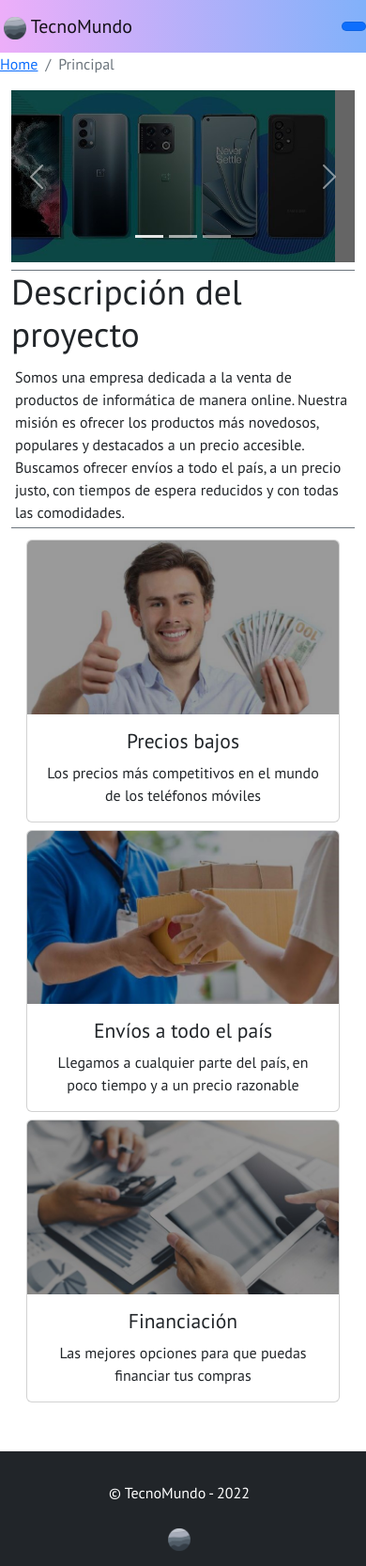
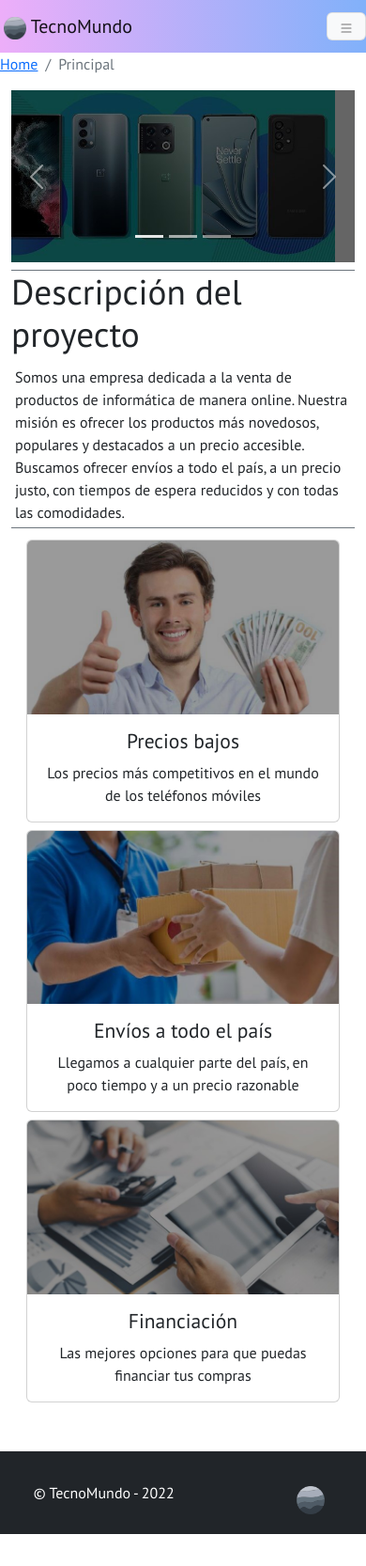
Before and after one commit to toviazs/progweb, a plain HTML site: page Principal/index.html in a window 390 px wide. Shown: the whole page at 94% size. After the commit the page ends 1632 px from the top, so only its background shows below. Drawn offline with nearby package versions, Linux system fonts and the light colour scheme.

Commit message:
Correción de footer y quienesSomos.html

```diff
--- a/Principal/index.html
+++ b/Principal/index.html
@@ -29,9 +29,14 @@
             <a class="navbar-brand ms-1" href="#">
                 <img src="recursos/logo.png" alt="Bootstrap" width="24" height="24"> TecnoMundo
             </a>
-            <button class="navbar-toggler d-lg-none bg-primary" type="button" data-bs-toggle="collapse"
+            <button class="navbar-toggler d-lg-none bg-light" type="button" data-bs-toggle="collapse"
                 data-bs-target="#collapsibleNavId" aria-controls="collapsibleNavId" aria-expanded="false"
                 aria-label="Toggle navigation">
+                <svg xmlns="http://www.w3.org/2000/svg" width="16" height="16" fill="currentColor" class="bi bi-list"
+                    viewBox="0 0 16 16">
+                    <path fill-rule="evenodd"
+                        d="M2.5 12a.5.5 0 0 1 .5-.5h10a.5.5 0 0 1 0 1H3a.5.5 0 0 1-.5-.5zm0-4a.5.5 0 0 1 .5-.5h10a.5.5 0 0 1 0 1H3a.5.5 0 0 1-.5-.5zm0-4a.5.5 0 0 1 .5-.5h10a.5.5 0 0 1 0 1H3a.5.5 0 0 1-.5-.5z" />
+                </svg>
             </button>
             <div class="collapse navbar-collapse" id="collapsibleNavId">
                 <ul class="navbar-nav ms-auto mt-lg-0">
@@ -52,7 +57,7 @@
 
     <main>
         <nav class="breadcrumb">
-            <a class="breadcrumb-item" href="#">Home</a>
+            <a class="breadcrumb-item" href="../Principal/index.html">Home</a>
             <span class="breadcrumb-item active" aria-current="page">Principal</span>
         </nav>
         <div class="container">
@@ -203,13 +208,13 @@
             </div>
         </div>
     </main>
-    <footer class="bg-dark py-3 row align-items-center">
+    <footer class="bg-dark py-3 row align-items-center w-100 m-0">
         <div class="row justify-content-center align-items-center g-2">
-            <div class="col-12">
-                <p class="text-white text-center text-sm-center">© TecnoMundo - 2022 </p>
+            <div class="col-5">
+                <p class="text-white text-start">© TecnoMundo - 2022 </p>
             </div>
-            <div class="col-12 text-center">
-                <img src="recursos/logo.png" alt="Bootstrap" width="24" height="24">
+            <div class="col-5 text-end">
+                <img src="recursos/logo.png" alt="Bootstrap" width="30" height="30">
             </div>
         </div>
     </footer>
```
Also changed, not shown: Productos/productos.html (+12 -7 lines), QuienesSomos/quienesSomos.html (+15 -10 lines).
